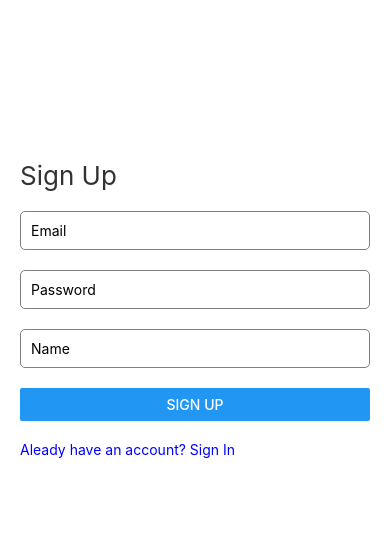
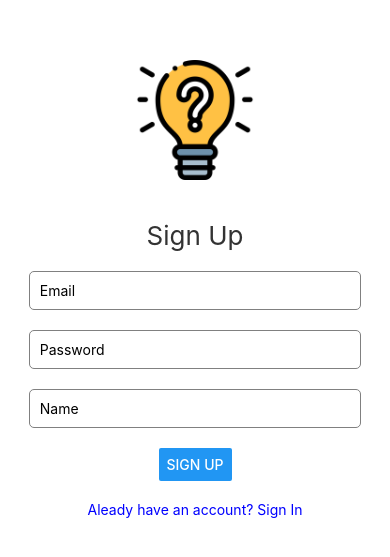
Before and after one commit to dhanmoni/Quizzy-v0.1, a React Native app in the folder Quizzy/: screen /Profile in a window 390 px wide. Shown: the part 113-670 px from the top of the page. Built offline with nearby package versions, Linux system fonts and the light colour scheme; no server answers.

Commit message:
auth icon and profile updated

```diff
--- a/Quizzy/src/components/UserCard.js
+++ b/Quizzy/src/components/UserCard.js
@@ -2,23 +2,36 @@ import { View, Text, StyleSheet, Image, TouchableOpacity } from 'react-native'
 import React, { useState } from 'react'
 import Icon from 'react-native-vector-icons/FontAwesome';
 import { connect } from 'react-redux';
-import {bindActionCreators} from 'redux'
+import { bindActionCreators } from 'redux'
 
 const UserCard = (props) => {
 
 
     return (
-    <View style={styles.postCard}>
-      <View style={styles.postHeader}>
-        <Icon name="user" color={'#5350d2'} size={120}/>
+        <View style={styles.userCard}>
+            <View style={styles.userHeader}>
+                <Icon name="user" color={'#5350d2'} size={120} />
                 <Text style={styles.userName}>{props.auth.currentUser.name}</Text>
             </View>
             <View style={styles.contents}>
-          <Text style={styles.user}>Posts</Text>
-          <Text style={styles.user}>Followers</Text>
-          <Text style={styles.user}>Following</Text>
-          <Text style={styles.user}>Quizzy Coins</Text>
+                <View style={styles.userHeader}>
+                    <Text style={styles.title}>Posts</Text>
+                    <Text style={styles.numbers}>20</Text>
                 </View>
+                <View style={styles.userHeader}>
+                    <Text style={styles.title}>Followers</Text>
+                    <Text style={styles.numbers}>200</Text>
+                </View>
+                <View style={styles.userHeader}>
+                    <Text style={styles.title}>Following</Text>
+                    <Text style={styles.numbers}>100</Text>
+                </View>
+                <View style={styles.userHeader}>
+                    <Text style={styles.title}>Quizzy Coins</Text>
+                    <Text style={styles.numbers}>2000</Text>
+                </View>
+            </View>
+
         </View>
     )
 }
@@ -35,30 +48,33 @@ const mapDispatchToProps = dispatch => (
 
 export default connect(mapStateToProps, mapDispatchToProps)(UserCard);
 const styles = StyleSheet.create({
-    postCard: {
+    userCard: {
         padding: 10,
-        margin:20,
+        margin: 20,
         elevation: 5,
         backgroundColor: '#fff',
-        borderRadius:12,
+        borderRadius: 12,
     },
-    postHeader: {
-        padding:12,
-        alignItems:'center',
+    userHeader: {
+        alignItems: 'center',
+        marginTop: 30
     },
-    userName:{
+    userName: {
         fontSize: 30,
         color: '#333',
-        fontFamily:'OpenSans-Regular',
+        fontFamily: 'OpenSans-Regular',
         justifyContent: 'center',
     },
     contents: {
         padding: 12,
-        flexDirection:'row',
+        flexDirection: 'row',
         justifyContent: 'space-between'
     },
-    user: {
-        fontSize: 16,
+    numbers: {
+        padding: 12,
+        fontSize: 14,
+    },
+    title: {
+        fontSize: 14,
     }
-
 })
--- a/Quizzy/src/screens/Auth/AuthScreen.js
+++ b/Quizzy/src/screens/Auth/AuthScreen.js
@@ -1,4 +1,4 @@
-import { View, Text, Button, StyleSheet, TextInput} from 'react-native'
+import { View, Text, Button, StyleSheet, TextInput, Image} from 'react-native'
 import React,{useState} from 'react'
 import { connect } from 'react-redux';
 import {bindActionCreators} from 'redux'
@@ -23,6 +23,7 @@ const AuthScreen = (props) => {
 
   return (
     <View style={styles.container}>
+      <Image source={require('../../../assets/images/icon.png')} style={styles.icon}/>
 
       <Text style={styles.titleText}>{create ? "Sign Up" : "Log in"}</Text>
       <TextInput
@@ -36,6 +37,7 @@ const AuthScreen = (props) => {
       onChangeText={setPassword}
       value={password}
       style={styles.textInput}
+      secureTextEntry={true}
       />
       {
           create ? (
@@ -69,9 +71,12 @@ const styles = StyleSheet.create({
     backgroundColor: '#fff',
     justifyContent: 'center',
     padding: 20,
+    marginBottom: 40,
+    alignItems: 'center'
   },
   textInput: {
     borderWidth: 1,
+    width: '95%',
     borderColor: 'grey',
     padding: 10,
     marginBottom: 20,
@@ -85,6 +90,12 @@ const styles = StyleSheet.create({
       color: '#333',
       fontSize:26,
       marginBottom: 20
+  },
+  icon: {
+     width: 120,
+     height: 120,
+     marginBottom: 40,
+
   }
 
 });
--- a/Quizzy/src/screens/Profile/ProfileScreen.js
+++ b/Quizzy/src/screens/Profile/ProfileScreen.js
@@ -1,5 +1,5 @@
 import React from 'react'
-import {  Button, ScrollView  } from 'react-native'
+import { Text, ScrollView, View, StyleSheet, TouchableOpacity } from 'react-native'
 import { connect } from 'react-redux'
 import { logoutUser } from '../../redux/actions/AuthActions'
 import {bindActionCreators} from 'redux'
@@ -9,11 +9,37 @@ export const ProfileScreen = (props) => {
   return (
     <ScrollView>
      <UserCard/>
-   <Button onPress={props.logoutUser} title= "Sign Out"></Button>
+     <View style={styles.container}>
+          <TouchableOpacity
+              style={styles.button}
+              onPress={props.logoutUser}
+            >
+              <Text style={styles.logOutButtonText}>Log Out</Text>
+            </TouchableOpacity>
+          </View>
 </ScrollView>
 
   )
 }
+
+const styles = StyleSheet.create({
+  container: {
+    padding: 5,
+    alignItems: 'center'
+  },
+  button: {
+    width: "40%",
+    alignItems: "center",
+    backgroundColor: "#5350d2",
+    padding: 10,
+    marginTop:20,
+    borderRadius:12
+  },
+  logOutButtonText:{
+    color:'#fff',
+  }
+
+})
 
 const mapStateToProps = (state) => ({
   auth: state.auth,
```
Also changed, not shown: Quizzy/assets/images/icon.png (added). Lines whose indentation alone changed are shown as unchanged.
